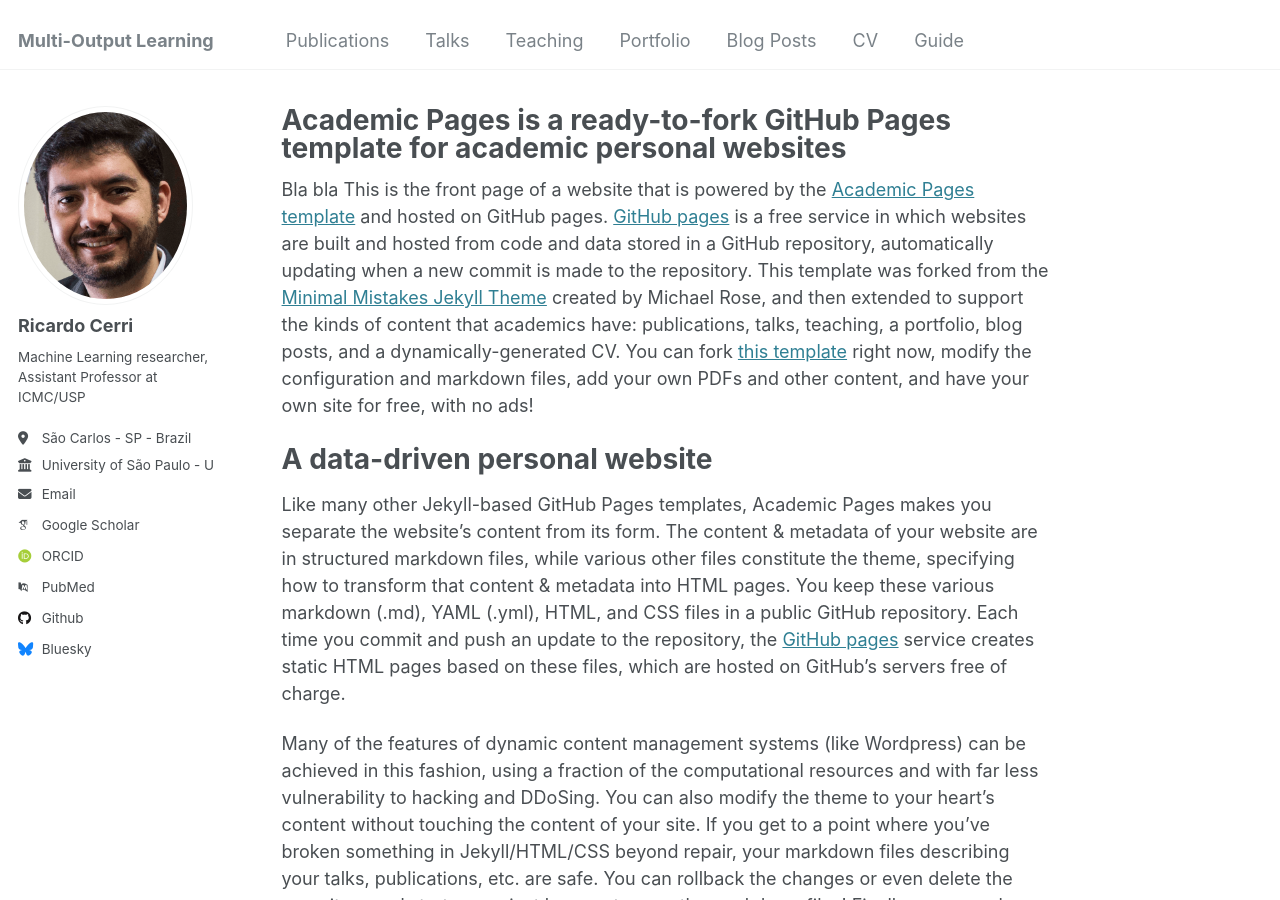
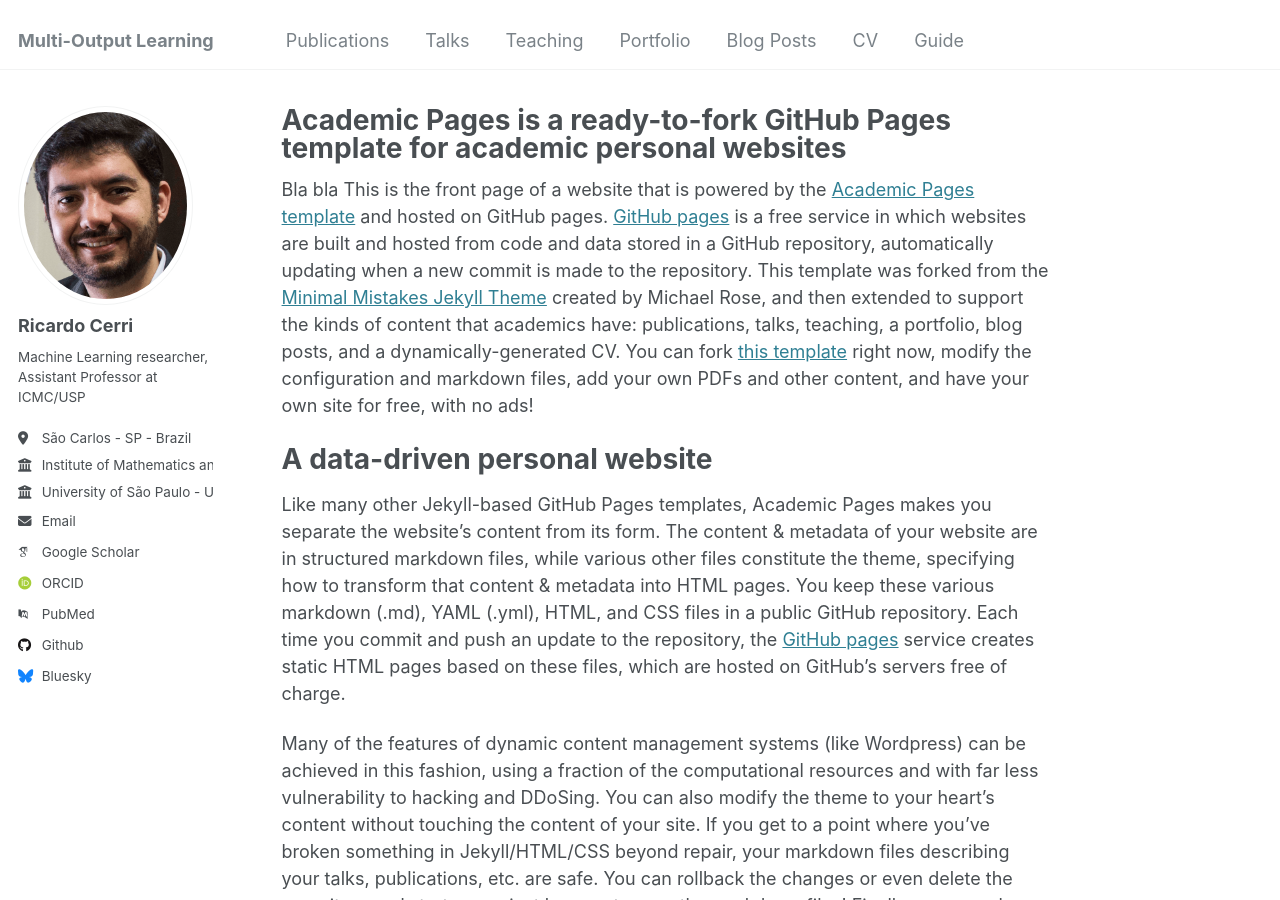
Before and after one commit to rcerri/rcerri, a Jekyll site: the page built from _pages/about.md, in a window 1280 px wide and 900 px high. Built offline with Jekyll 4.4.1, drawn with Linux system fonts in a browser that asks for light colours; some web fonts are replaced; part of the change alters nothing that is shown.

```diff
--- a/_config.yml
+++ b/_config.yml
@@ -27,7 +27,7 @@ author:
   bio              : "Machine Learning researcher, Assistant Professor at ICMC/USP"
   location         : "São Carlos - SP - Brazil"
   employer         : "Institute of Mathematics and Computer Science - ICMC"
-  employer         : "University of São Paulo - USP"
+  employer2        : "University of São Paulo - USP"
   uri              : # URL
   email            : "cerri@icmc.usp.br"
 
```
